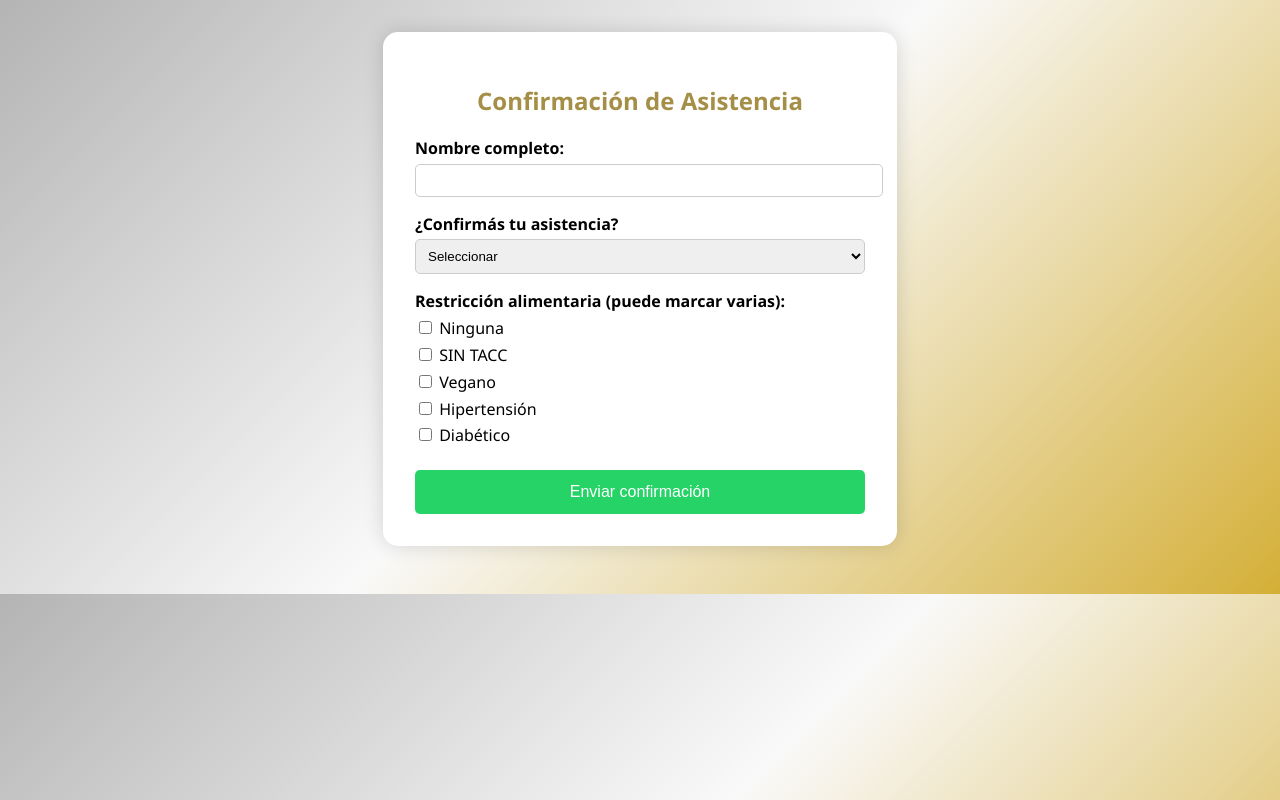
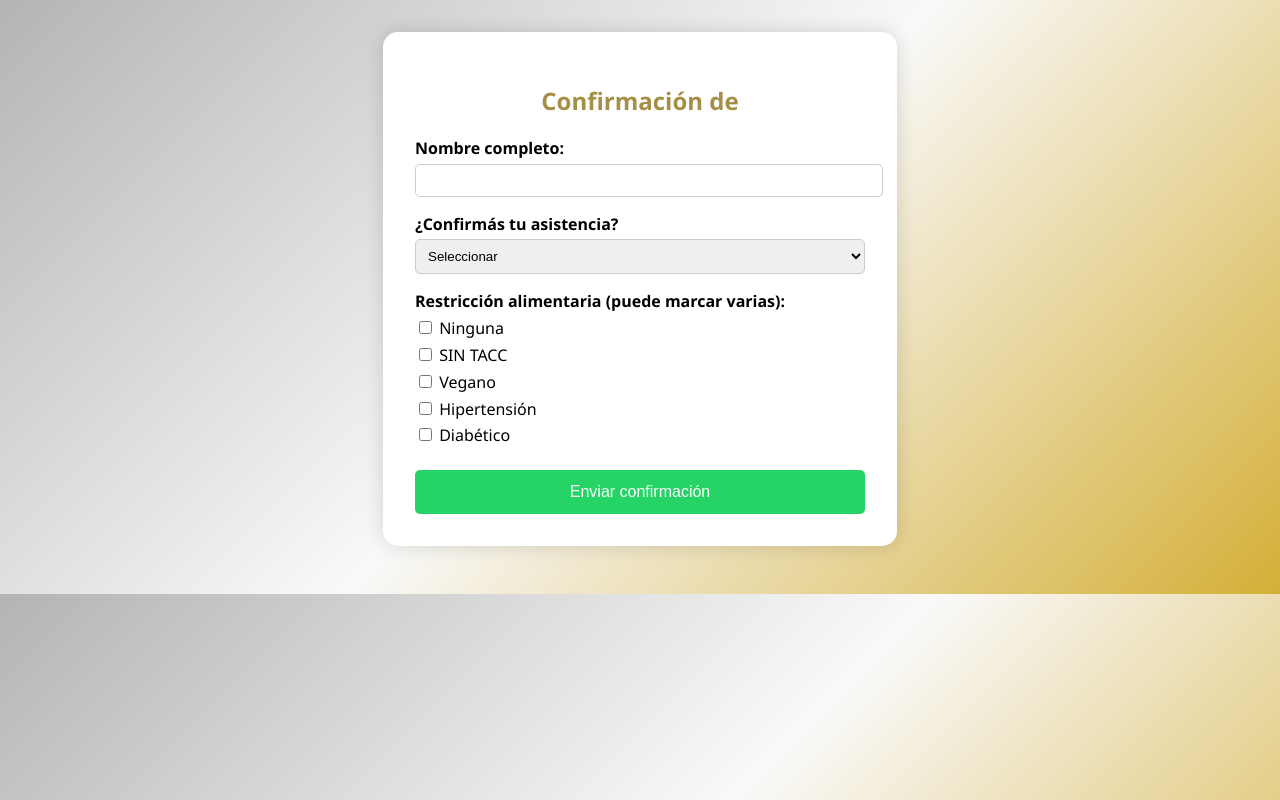
Before and after one commit to galerodriguez/Asistencia, a plain HTML site: page index.html in a window 1280 px wide. Drawn offline with Linux system fonts and the light colour scheme.

Commit message:
index.html

```diff
--- a/index.html
+++ b/index.html
@@ -71,7 +71,7 @@
 <body>
 
 <form id="confirmacionForm">
-  <h2>Confirmación de Asistencia</h2>
+  <h2>Confirmación de </h2>
 
   <label for="nombre">Nombre completo:</label>
   <input type="text" id="nombre" name="nombre" required />
```
